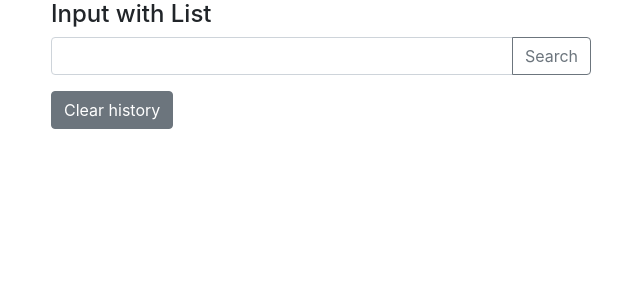
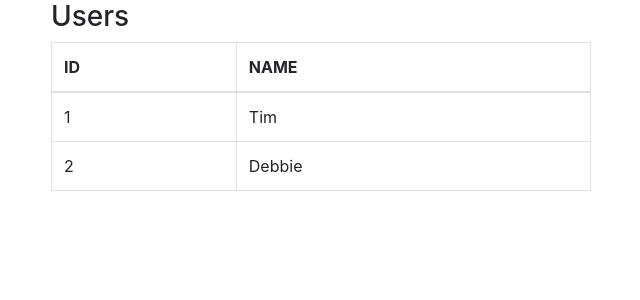
Before and after one commit to UniquelySimilar/vue-sandbox, a Vue app: page /routetwo in a window 1280 px wide. Shown: the top 300 px of the page, without its empty margins (34-674 px from the left). Built offline with nearby package versions, Linux system fonts and the light colour scheme.

Commit message:
vuetest: vuex module: refactor directory structure

```diff
--- a/src/App.vue
+++ b/src/App.vue
@@ -1,16 +1,16 @@
 <template>
   <div id="app" class="container">
-    <input-with-list />
+    <vuex-module />
   </div>
 </template>
 
 <script>
-  import InputWithList from '@/components/ui/InputWithList'
+  import VuexModule from '@/components/vuetest/vuex-module/VuexModule'
 
   export default {
     name: 'App',
     components: {
-      InputWithList
+      VuexModule
     },
     data() {
       return {
--- a/src/components/vuetest/vuex-module/store.js
+++ b/src/components/vuetest/vuex-module/store/index.js
@@ -1,7 +1,7 @@
 import Vue from 'vue'
 import Vuex from 'vuex'
 
-import userModule from './user-store-module.js'
+import userModule from './modules/user-store-module.js'
 
 Vue.use(Vuex)
 
--- a/src/main.js
+++ b/src/main.js
@@ -5,7 +5,7 @@ import App from './App.vue'
 //import router from '@/components/stackoverflow/router-params-example/router'
 
 //import store from './store'
-//import store from '@/components/stackoverflow/radio-button-vuex/store'
+import store from '@/components/vuetest/vuex-module/store'
 
 import 'bootstrap/dist/css/bootstrap.css'
 // Uncomment when using Bootstrap components
@@ -16,6 +16,6 @@ Vue.config.productionTip = false
 
 new Vue({
   //router,
-  //store,
+  store,
   render: h => h(App),
 }).$mount('#app')
```
Also changed, not shown: src/components/vuetest/vuex-module/store/modules/user-store-module.js (renamed from src/components/vuetest/vuex-module/user-store-module.js).
